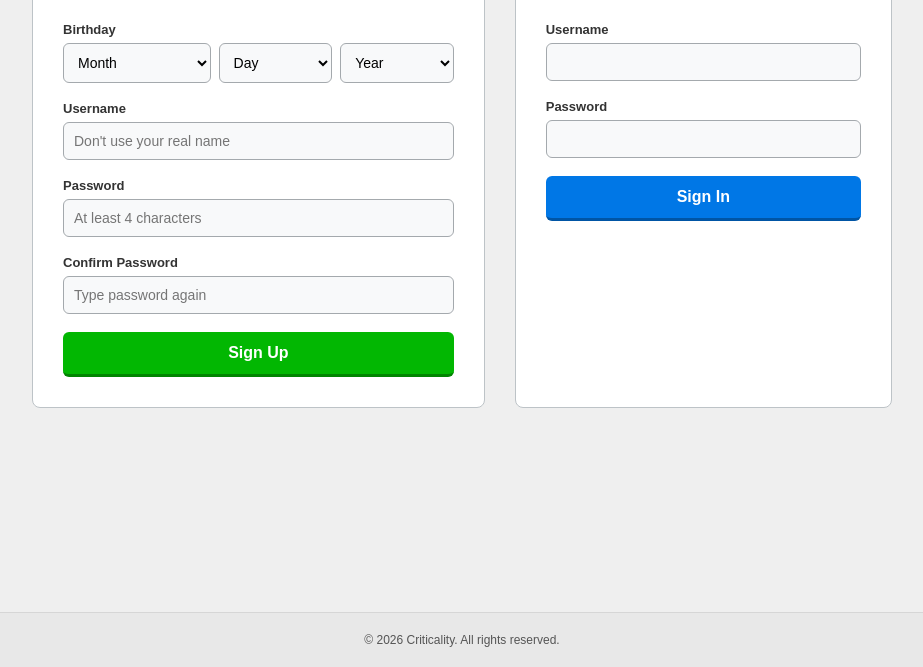
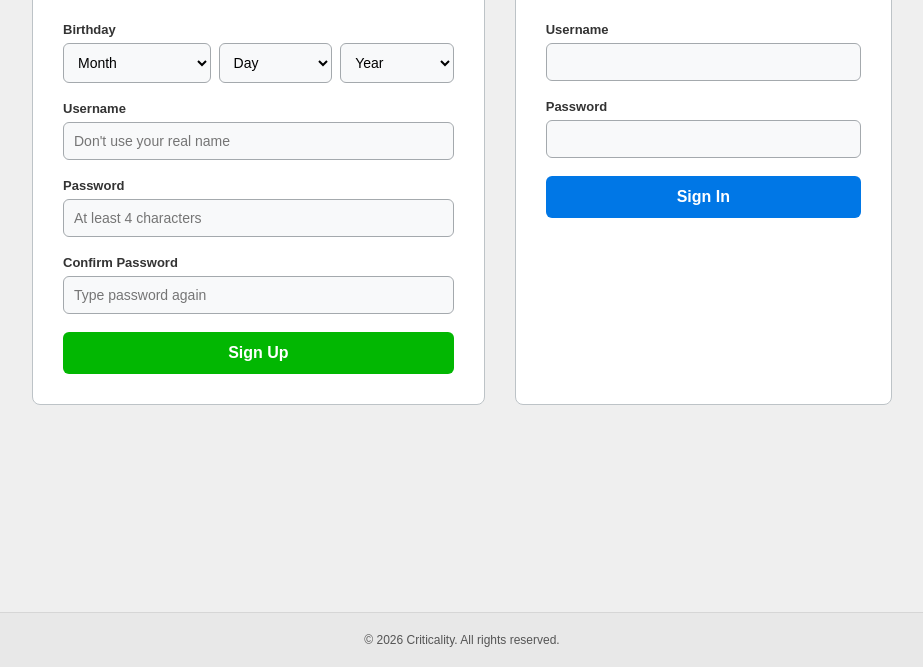
Before and after one commit to latrellrichman301-commits/Criticality, a plain HTML site: page index.html in a window 1280 px wide. Shown: the part 133-800 px from the top of the page, without its empty margins (178-1101 px from the left). Drawn offline with Linux system fonts and the light colour scheme.

Commit message:
Update index.html

```diff
--- a/index.html
+++ b/index.html
@@ -114,7 +114,6 @@
 
         .btn-signup {
             background-color: #02B702;
-            border-bottom: 3px solid #018401;
         }
 
         .btn-signup:hover {
@@ -123,17 +122,10 @@
 
         .btn-signin {
             background-color: #0077E6;
-            border-bottom: 3px solid #0055A5;
         }
 
         .btn-signin:hover {
             background-color: #1A88FF;
-        }
-
-        .btn:active {
-            border-bottom: none;
-            margin-top: 3px;
-            padding-bottom: 9px;
         }
 
         footer {
```
